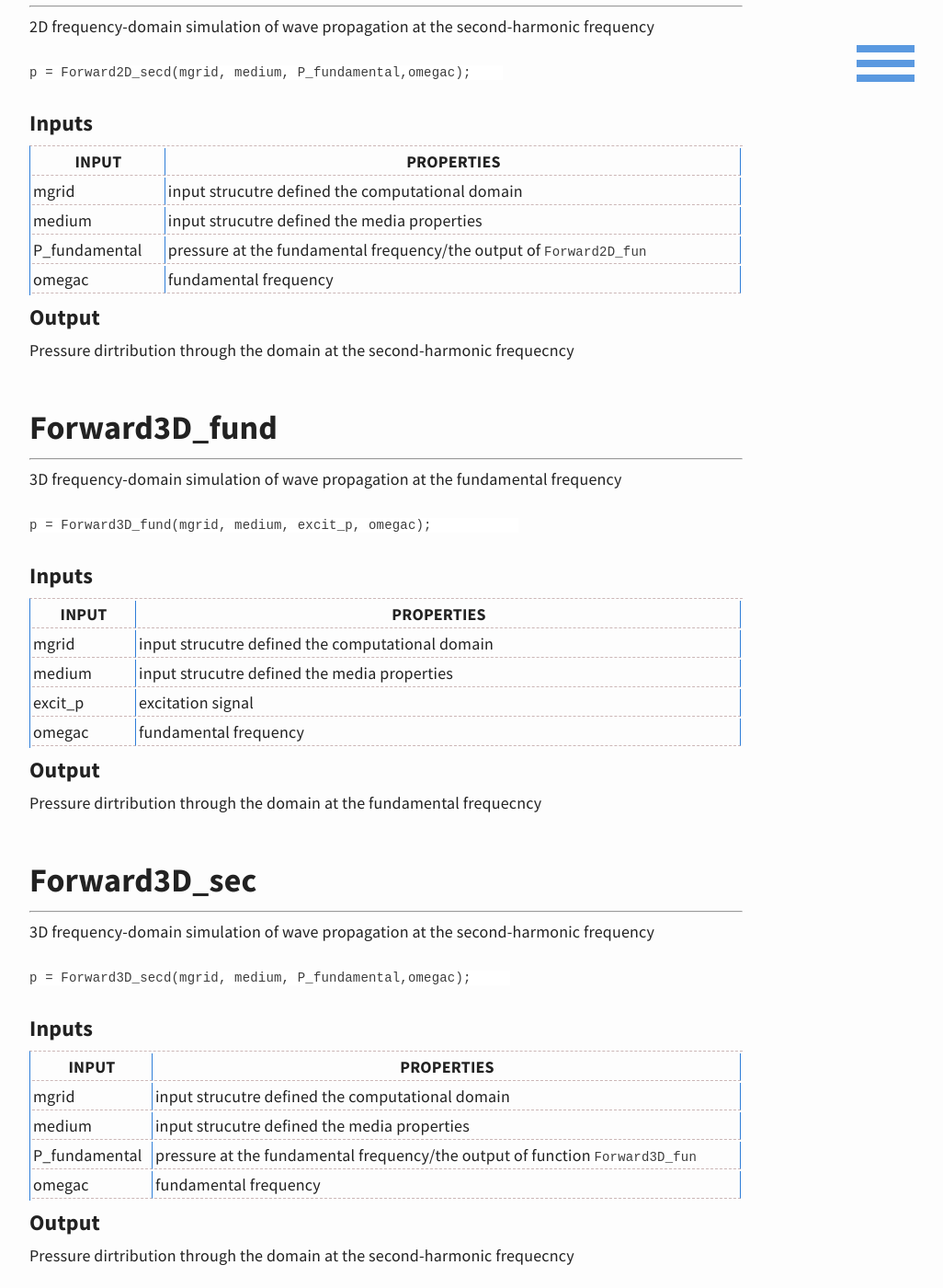
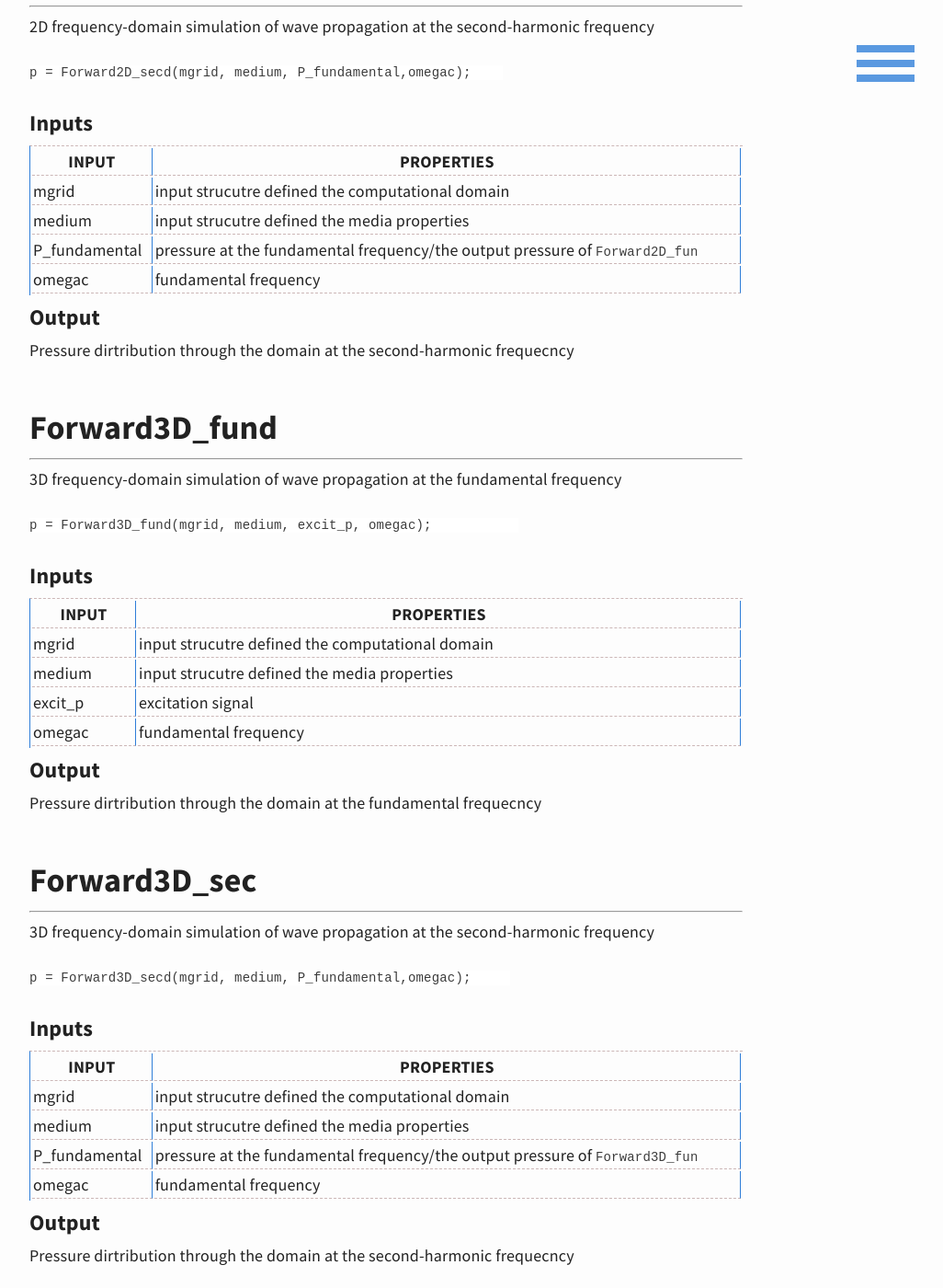
Before and after one commit to m-SOUND/mSOUND, a Jekyll site: the page built from functions.md, in a window 1280 px wide and 1400 px high, scrolled down 3361 px. Shown: the whole window at 92% size, without its empty margins (220-1246 px from the left). Built offline with Jekyll 4.4.1, drawn with Linux system fonts in a browser that asks for light colours.

Commit message:
Update functions.md

````diff
--- a/functions.md
+++ b/functions.md
@@ -138,7 +138,7 @@ INPUT | PROPERTIES
 ------------ | -------------
 mgrid          |input strucutre defined the computational domain
 medium         |input strucutre defined the media properties
-P_fundamental  |pressure at the fundamental frequency/the output of ```Forward2D_fun```
+P_fundamental  |pressure at the fundamental frequency/the output pressure of ```Forward2D_fun```
 omegac         |fundamental frequency
 
 ### Output
@@ -176,7 +176,7 @@ INPUT | PROPERTIES
 ------------ | -------------
 mgrid          |input strucutre defined the computational domain
 medium         |input strucutre defined the media properties
-P_fundamental  |pressure at the fundamental frequency/the output of function ```Forward3D_fun```
+P_fundamental  |pressure at the fundamental frequency/the output pressure of ```Forward3D_fun```
 omegac         |fundamental frequency
 
 ### Output
````
